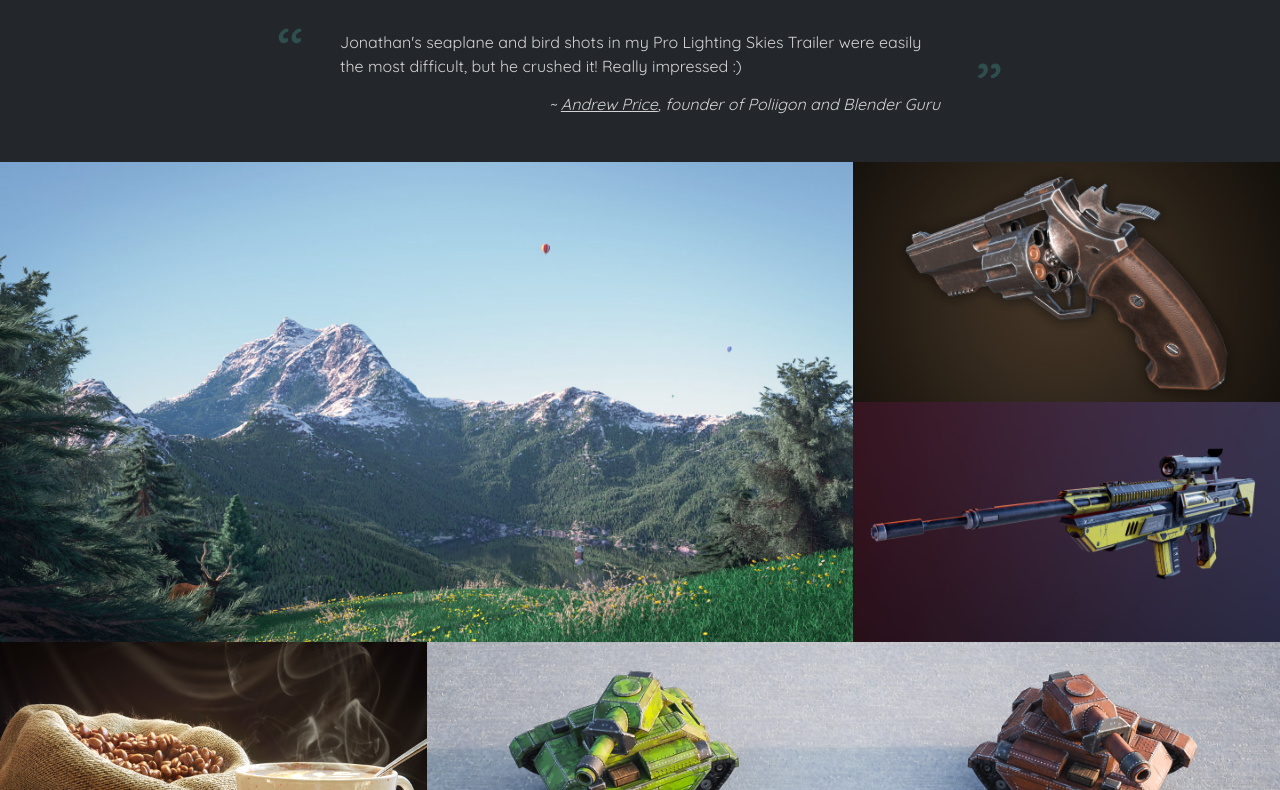
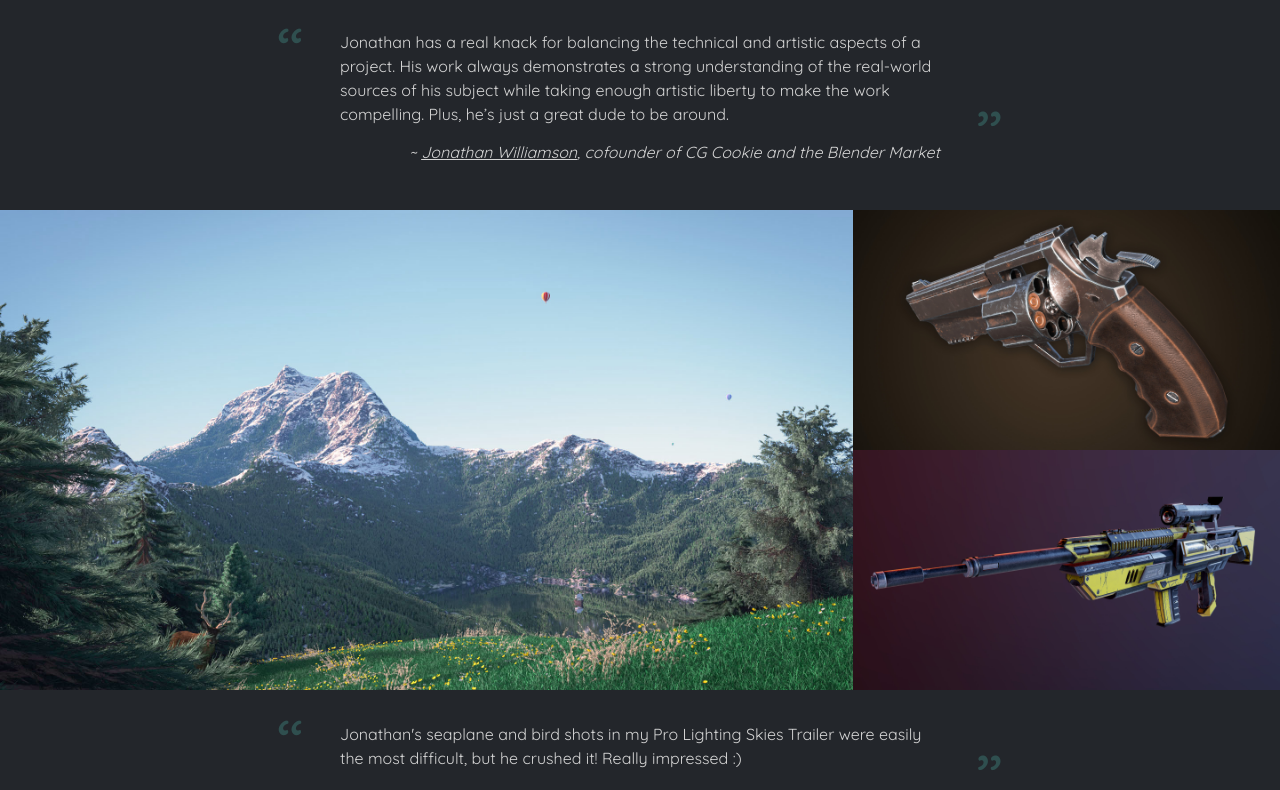
Before and after one commit to jlampel/portfolioV3, a React (Create React App) app: page / in a window 1280 px wide. Shown: the part 2210-3000 px from the top of the page. Built offline with nearby package versions, Linux system fonts and the light colour scheme.

Commit message:
Updated Quotes

```diff
--- a/src/components/about.js
+++ b/src/components/about.js
@@ -39,6 +39,19 @@ export class Quote2 extends Component {
         return (
             <div class="quote">
                 <p class="quote-text">
+                Jonathan has a real knack for balancing the technical and artistic aspects of a project. His work always demonstrates a strong understanding of the real-world sources of his subject while taking enough artistic liberty to make the work compelling. Plus, he’s just a great dude to be around.
+                </p>
+                <p class="source"><i>~ <a href="https://www.linkedin.com/in/jcwilliamson/">Jonathan Williamson</a>, cofounder of CG Cookie and the Blender Market</i></p>
+            </div>
+        );
+    }
+}
+
+export class Quote3 extends Component {
+    render() {
+        return (
+            <div class="quote">
+                <p class="quote-text">
                     Jonathan's seaplane and bird shots in my Pro Lighting Skies Trailer were easily the most difficult, but he crushed it! Really impressed :)
                 </p>
                 <p class="source"><i>~ <a href="https://www.linkedin.com/in/andrew-price-17678911/">Andrew Price</a>, founder of Poliigon and Blender Guru</i></p>
@@ -47,7 +60,7 @@ export class Quote2 extends Component {
     }
 }
 
-export class Quote3 extends Component {
+export class Quote4 extends Component {
     render() {
         return (
             <div class="quote">
--- a/src/components/gallery.js
+++ b/src/components/gallery.js
@@ -1,7 +1,7 @@
 import React, { Component } from 'react';
 import './gallery.css';
 import LazyLoad from 'react-lazy-load';
-import {About, Quote1, Quote2} from './about';
+import {About, Quote1, Quote2, Quote3, Quote4} from './about';
 
 export const projects = {
     plants: {
@@ -173,6 +173,8 @@ export class Gallery extends Component {
                     <ProjectImage src='sniper'changeProject={this.changeProject} toggleModal={this.toggleModal}/>
                 </LazyLoad>
 
+                <Quote3 />
+
                 <LazyLoad offset='1000'debounce='false'>
                     <ProjectImage src='coffee'changeProject={this.changeProject} toggleModal={this.toggleModal}/>
                 </LazyLoad>
```
